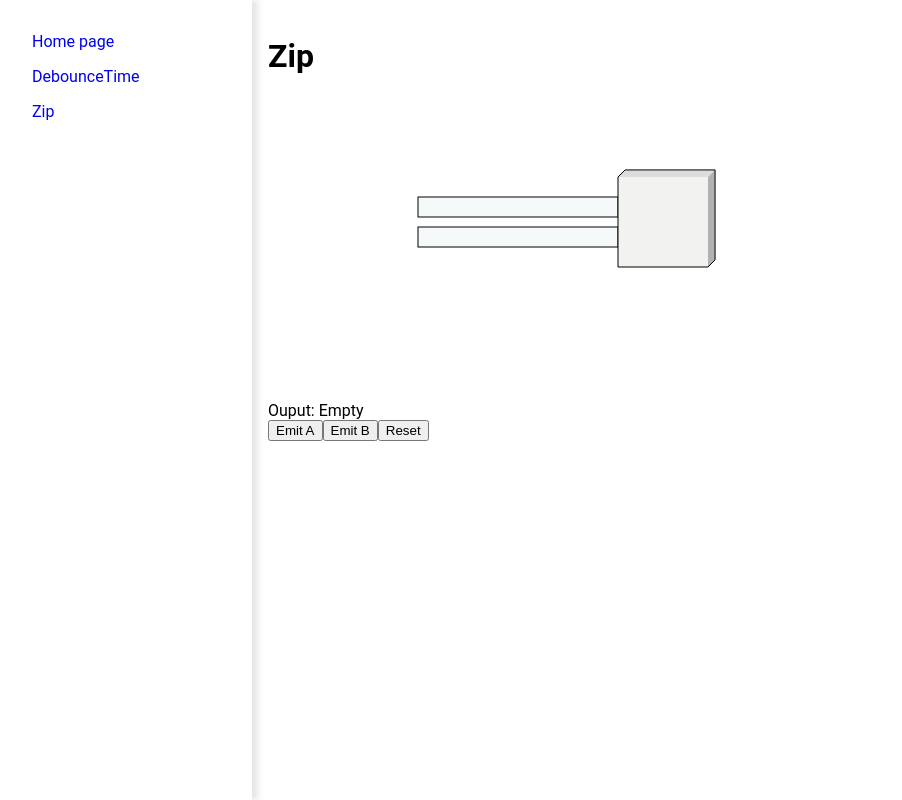
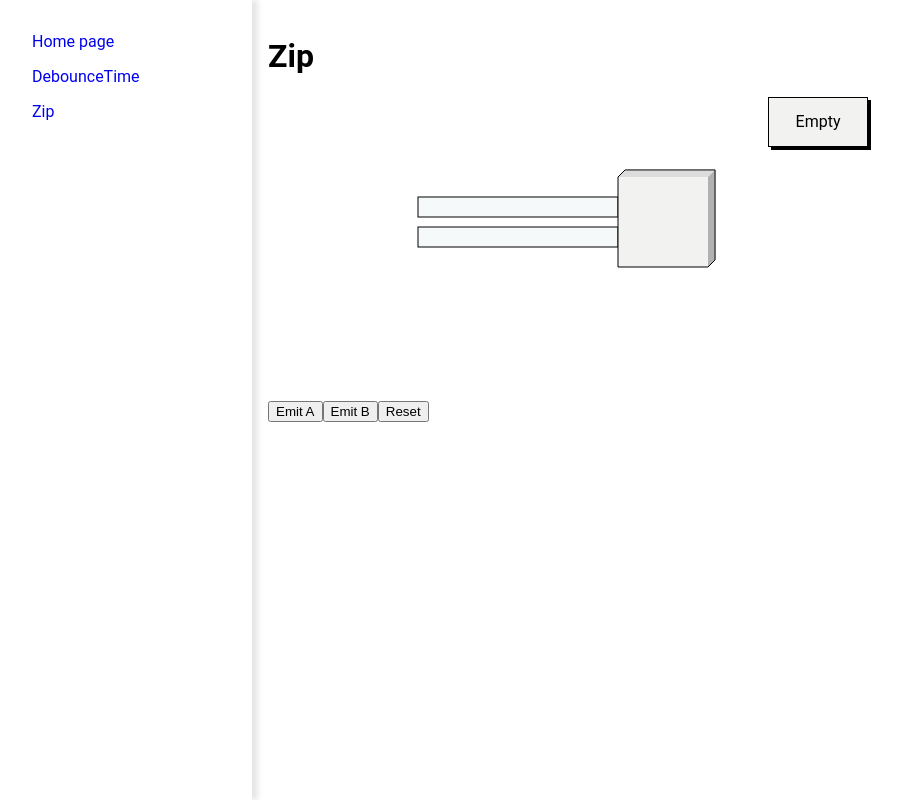
Before and after one commit to liqiang372/easy-reactive, a Next.js app: page /zip in a window 1280 px wide. Shown: the whole page, without its empty margins (8-910 px from the left). Built offline with nearby package versions, Linux system fonts and the light colour scheme.

Commit message:
add output component

```diff
--- a/components/Operator.js
+++ b/components/Operator.js
@@ -1,4 +1,5 @@
 import React from 'react';
+import { COLORS } from '../constants';
 function getPointsForPath(points) {
   let res = '';
   for (let i = 0; i < points.length; i++) {
@@ -43,9 +44,9 @@ export function Operator({
 
   return (
     <g>
-      <path d={frontPath} fill={'#f2f2f1'} />
-      <path d={topPath} fill={'#dcdcdc'} />
-      <path d={rightPath} fill={'#b1b1b1'} />
+      <path d={frontPath} fill={COLORS.GREY_1} />
+      <path d={topPath} fill={COLORS.GREY_2} />
+      <path d={rightPath} fill={COLORS.GREY_3} />
       <path d={outlinePath} fill={'transparent'} stroke={stroke} />
     </g>
   );
--- /dev/null
+++ b/components/Output.js
@@ -0,0 +1,26 @@
+import React from 'react';
+
+export function Output({ children, width, height }) {
+  const styles = {
+    width: `${width}px`,
+    height: `${height}px`,
+  };
+  return (
+    <div className="output" style={styles}>
+      {children}
+      <style jsx>{`
+        .output {
+          position: relative;
+          background-color: #f2f2f1;
+          display: flex;
+          justify-content: center;
+          align-items: center;
+          border: 1px solid black;
+          box-shadow: 3px 3px;
+          display: flex;
+          flex-direction: column;
+        }
+      `}</style>
+    </div>
+  );
+}
--- /dev/null
+++ b/constants.js
@@ -0,0 +1,5 @@
+export const COLORS = {
+  GREY_1: '#f2f2f1',
+  GREY_2: '#dcdcdc',
+  GREY_3: '#b1b1b1',
+};
--- a/pages/zip.js
+++ b/pages/zip.js
@@ -6,6 +6,7 @@ import { Subject, zip } from 'rxjs';
 import { Stream } from '../components/Stream';
 import { Queue } from '../components/Queue';
 import { Layout } from '../components/Layout';
+import { Output } from '../components/Output';
 
 export default class ZipDemo extends React.Component {
   constructor(props) {
@@ -43,7 +44,7 @@ export default class ZipDemo extends React.Component {
         [selectionA, selectionB].forEach((selection, index) => {
           selection
             .select('rect')
-            .style('fill', 'yellow')
+            .style('fill', '#fae560')
             .transition()
             .delay(500)
             .on('end', () => {
@@ -207,22 +208,29 @@ export default class ZipDemo extends React.Component {
                 </g>
               </g>
             </svg>
+            <div className="output-container">
+              <Output width={100} height={50}>
+                {outputA && outputB ? (
+                  <span>[{`${outputA.text}, ${outputB.text}`}]</span>
+                ) : (
+                  'Empty'
+                )}
+              </Output>
+            </div>
           </div>
-
           <div>
-            <div>
-              Ouput:{' '}
-              {outputA && outputB ? (
-                <span>[{`${outputA.text}, ${outputB.text}`}]</span>
-              ) : (
-                'Empty'
-              )}
-            </div>
             <button onClick={this.emitA}>Emit A</button>
             <button onClick={this.emitB}>Emit B</button>
             <button onClick={this.reset}>Reset</button>
           </div>
         </main>
+        <style jsx>{`
+          .output-container {
+            position: absolute;
+            top: 0;
+            left: 500px;
+          }
+        `}</style>
       </Layout>
     );
   }
--- a/styles.css
+++ b/styles.css
@@ -18,6 +18,10 @@ main {
   padding: 1rem;
 }
 
+.demo {
+  position: relative;
+}
+
 .animation {
   width: 800px;
   height: 300px;
```
